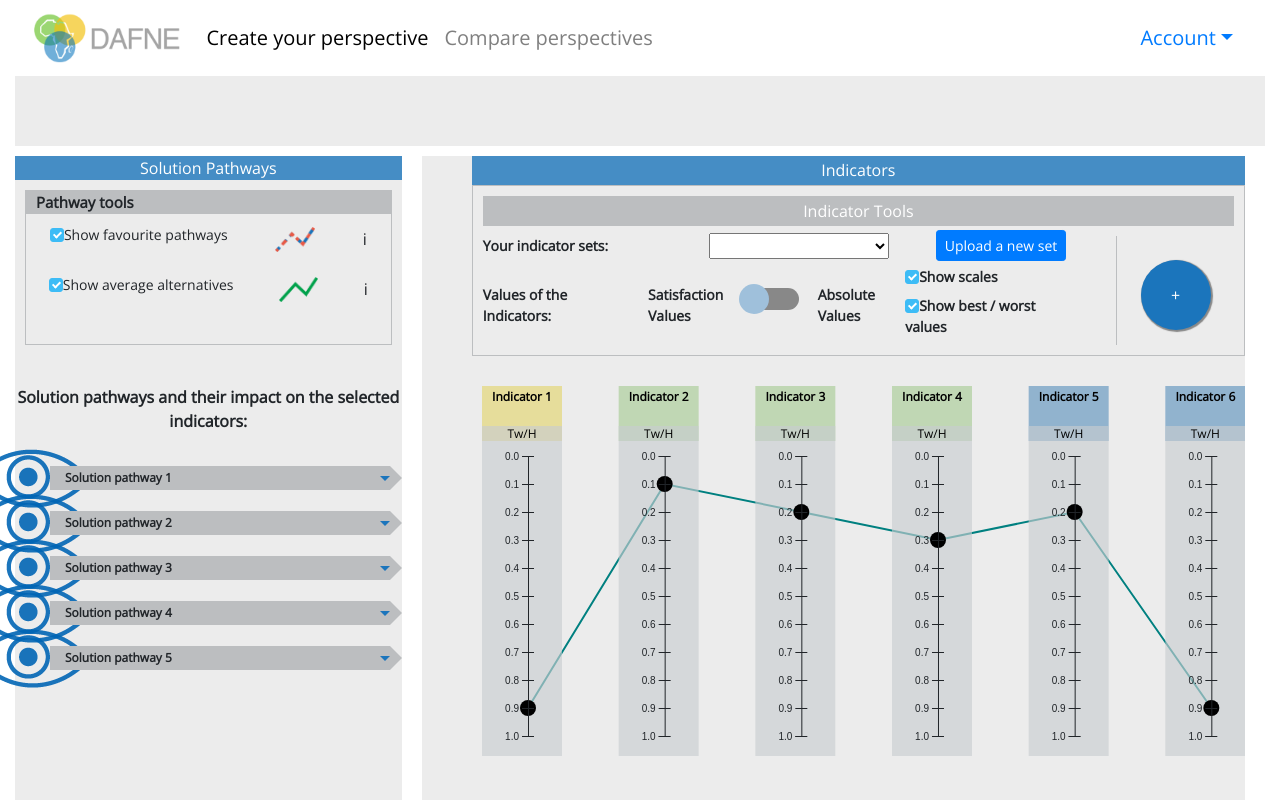
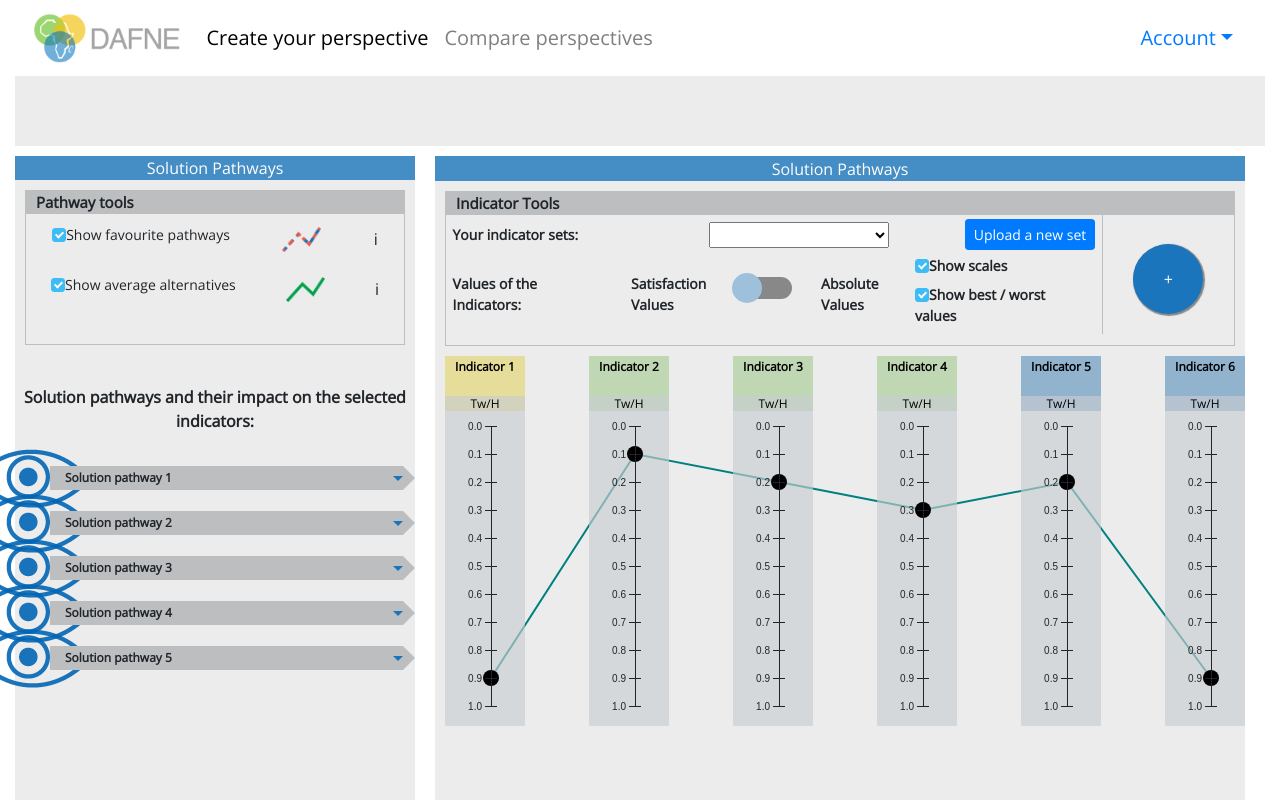
Before and after one commit to panzerfausten/DAFNE, a React (Create React App) app in the folder dafne/: page /app in a window 1280 px wide. Built offline with nearby package versions, Linux system fonts and the light colour scheme.

Commit message:
layout fixed

```diff
--- a/dafne/src/components/CreatePerspective.js
+++ b/dafne/src/components/CreatePerspective.js
@@ -18,7 +18,7 @@ class CreatePerspective extends React.Component {
           <div className="filters_area">
           </div>
           <div className="flex-row">
-              <div className="widget">
+              <div className="widget" style={{maxWidth:400}}>
                 <div className="widget_title">
                   Solution Pathways
                 </div>
@@ -60,16 +60,9 @@ class CreatePerspective extends React.Component {
                   <PathwaysList></PathwaysList>
                 </div>
               </div>
-              <div className="widget" style={{flex:2,paddingLeft: 50}}>
-                <div className="widget_title">
-                  Indicators
-                </div>
-                <div className="widget_content">
-                  <div className="filters_area" style={{marginBottom:30}}>
-                    <IndicatorTools></IndicatorTools>
-                  </div>
-                  <DafnePlot></DafnePlot>
-                </div>
+              <div className="widget" >
+                <IndicatorTools></IndicatorTools>
+                <DafnePlot></DafnePlot>
               </div>
           </div>
         </div>
--- a/dafne/src/components/IndicatorTools.js
+++ b/dafne/src/components/IndicatorTools.js
@@ -23,8 +23,15 @@ class IndicatorTools extends React.Component {
   }
   render(){
     return(
-      <div className="it_widget" >
-        <div className="widget_title gray">Indicator Tools</div>
+      <div className="" >
+        <div className="widget_title">
+          Solution Pathways
+        </div>
+        <div className="filter">
+          <div className="filter_title">
+            Indicator Tools
+          </div>
+          <div className="filter_content">
           <div className="it_area">
             <div className="it_area_a">
                 <div className="it_row">
@@ -72,6 +79,9 @@ class IndicatorTools extends React.Component {
             </div>
           </div>
           </div>
+        </div>
+
+      </div>
     )
   }
 }
--- a/dafne/src/style/style.scss
+++ b/dafne/src/style/style.scss
@@ -74,7 +74,7 @@ input{
 .widget_title{
   background-color: $blue;
   color:white;
-  height: 30px;
+  height: 25px;
   display: flex;
   align-items: center;
   justify-content: center;
@@ -177,6 +177,7 @@ input{
 .it_area{
   display: flex;
   flex-direction: row;
+  height: 100%;
 }
 .it_label{
   font-weight: bold;
@@ -188,16 +189,18 @@ input{
   min-height: 40px;
   align-items: center;
   justify-content: space-between;
+  margin-left: 1%;
+  margin-right: 1%;
 }
 .it_area_a{
   flex:1;
-  margin-right: 50px;
+  display: flex;
+  flex-direction: column;
+  justify-content: center;
 }
 .it_area_b{
   border-left: 1px solid $darkgray;
   flex:.2;
-  margin-top:10px;
-
 }
 .circular_button{
   margin-top:10px;
@@ -234,6 +237,8 @@ input{
   border: 1px solid $darkgray;
   min-height: 155px;
   margin:10px;
+  display: flex;
+  flex-direction: column;
 }
 .filter_title {
   background-color: $darkgray;
@@ -261,3 +266,6 @@ label{
   margin-bottom:30px;
 
 }
+.filter_content{
+  flex: 1;
+}
```
Lines whose indentation alone changed are shown as unchanged.
